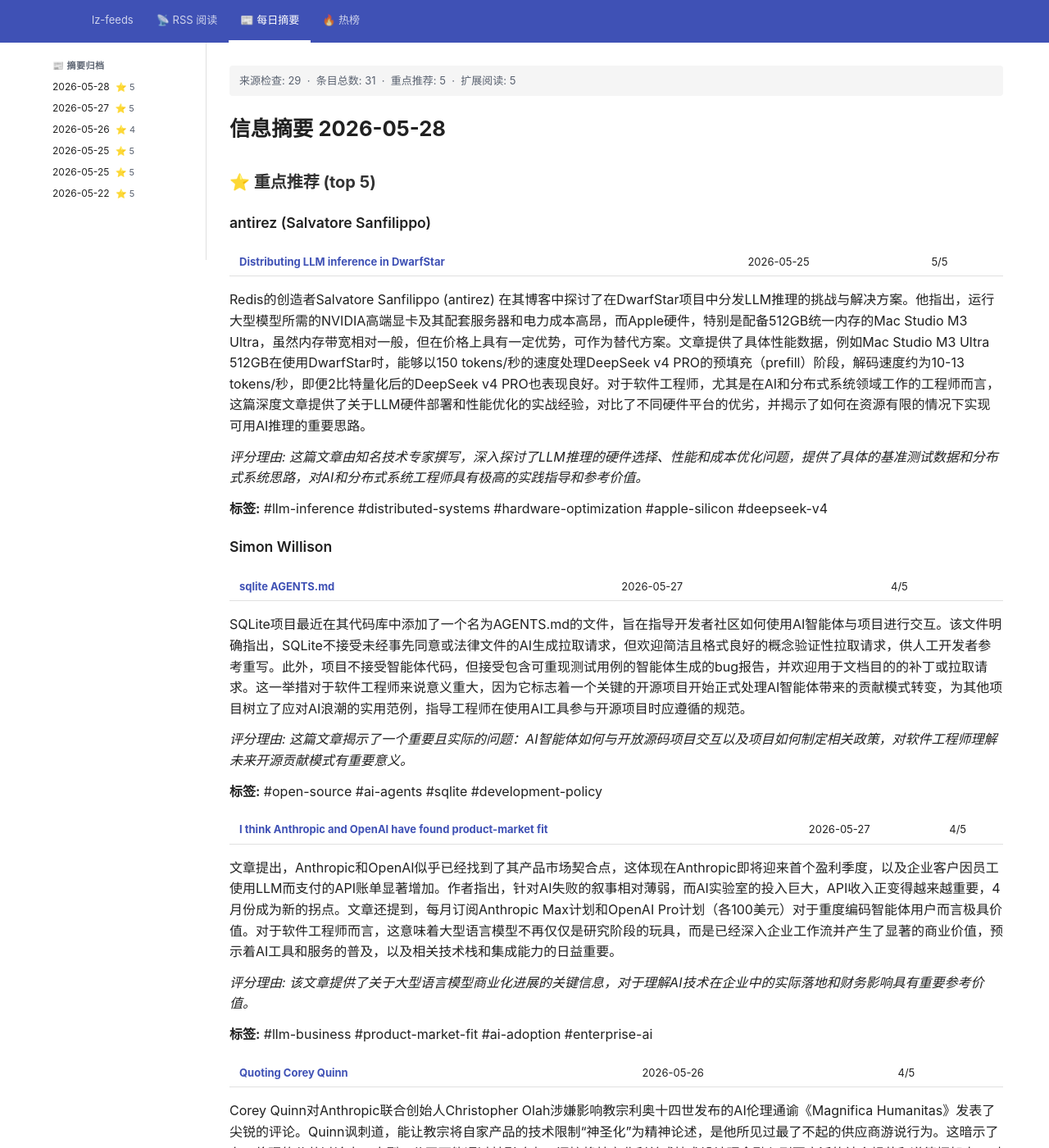
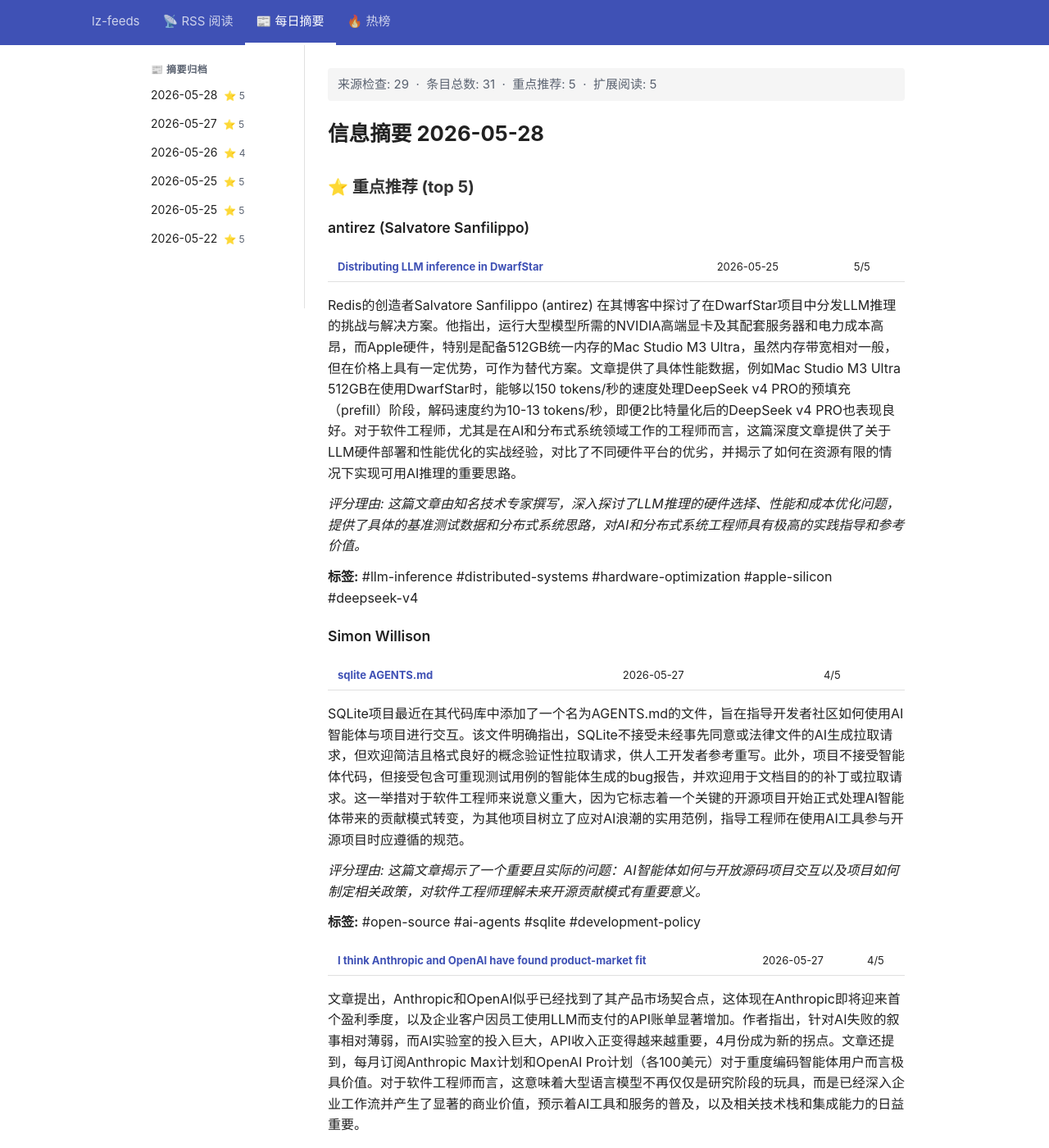
Before and after one commit to lizhang0101/lz-feeds, a Jekyll site: the page built from pages/digests.html, in a window 1280 px wide and 1400 px high. Shown: the whole window at 82% size. Built offline with Jekyll 4.4.1, drawn with Linux system fonts in a browser that asks for light colours.

Commit message:
style: increase font sizes and constrain content width for readability
Co-Authored-By: Claude Sonnet 4.6 <noreply@anthropic.com>

```diff
--- a/assets/css/style.css
+++ b/assets/css/style.css
@@ -36,7 +36,7 @@ header {
   color: rgba(255,255,255,0.75);
   text-decoration: none;
   padding: 14px 14px;
-  font-size: 13px;
+  font-size: 15px;
   white-space: nowrap;
   border-bottom: 3px solid transparent;
   transition: color 0.15s, border-color 0.15s;
@@ -47,14 +47,14 @@ header {
 
 /* ── Main content ──────────────────────────────── */
 main:not(.page-content) {
-  max-width: 1100px;
+  max-width: 700px;
   margin: 0 auto;
   padding: 28px 16px 48px;
 }
 
 /* ── Sidebar layout ────────────────────────────── */
 .page-with-sidebar {
-  max-width: 1200px;
+  max-width: 960px;
   margin: 0 auto;
   padding: 0 16px;
   display: flex;
@@ -85,7 +85,7 @@ main.page-content {
 
 .sidebar-label {
   display: block;
-  font-size: 11px;
+  font-size: 12px;
   font-weight: 700;
   text-transform: uppercase;
   letter-spacing: 0.05em;
@@ -96,8 +96,8 @@ main.page-content {
 
 .sidebar-nav a {
   display: block;
-  padding: 4px 8px;
-  font-size: 12px;
+  padding: 7px 8px;
+  font-size: 14px;
   color: var(--text);
   text-decoration: none;
   border-radius: 4px;
@@ -122,7 +122,7 @@ main.page-content {
 }
 
 .sidebar-meta {
-  font-size: 11px;
+  font-size: 12px;
   color: var(--muted);
   margin-left: 4px;
 }
@@ -130,7 +130,7 @@ main.page-content {
 .sidebar-nav a.active .sidebar-meta { color: rgba(255,255,255,0.75); }
 
 .sidebar-empty {
-  font-size: 12px;
+  font-size: 14px;
   color: var(--muted);
   padding: 4px 8px;
 }
@@ -173,10 +173,10 @@ main.page-content {
   .sidebar-nav a {
     flex-shrink: 0;
     white-space: nowrap;
-    padding: 4px 12px;
+    padding: 7px 14px;
     border: 1px solid var(--border);
     border-radius: 16px;
-    font-size: 12px;
+    font-size: 14px;
     background: #fff;
   }
 
@@ -245,7 +245,7 @@ tr:hover td { background: #fafafa; }
 /* ── Meta / tags ───────────────────────────────── */
 .meta {
   color: var(--muted);
-  font-size: 13px;
+  font-size: 15px;
   margin-bottom: 20px;
 }
 
@@ -253,7 +253,7 @@ tr:hover td { background: #fafafa; }
   background: var(--bg-alt);
   border-radius: 4px;
   padding: 8px 12px;
-  font-size: 13px;
+  font-size: 15px;
   color: var(--muted);
   margin-bottom: 20px;
 }
@@ -283,9 +283,9 @@ tr:hover td { background: #fafafa; }
 
 .snippet {
   margin: 3px 0 0;
-  font-size: 14px;
+  font-size: 15px;
   color: var(--muted);
-  line-height: 1.5;
+  line-height: 1.6;
 }
 
 .stale-divider {
@@ -319,9 +319,9 @@ tr:hover td { background: #fafafa; }
 
 /* ── Responsive ────────────────────────────────── */
 @media (max-width: 600px) {
-  .tabs a { padding: 12px 10px; font-size: 12px; }
-  table { font-size: 12px; }
-  th, td { padding: 6px 8px; }
+  .tabs a { padding: 12px 10px; font-size: 14px; }
+  table { font-size: 14px; }
+  th, td { padding: 8px 8px; }
 }
 
 /* ── Reader: mark as read ──────────────────────── */
@@ -330,7 +330,7 @@ tr:hover td { background: #fafafa; }
   align-items: center;
   gap: 12px;
   margin: 4px 0 16px;
-  font-size: 13px;
+  font-size: 15px;
   color: var(--muted);
 }
 
```
